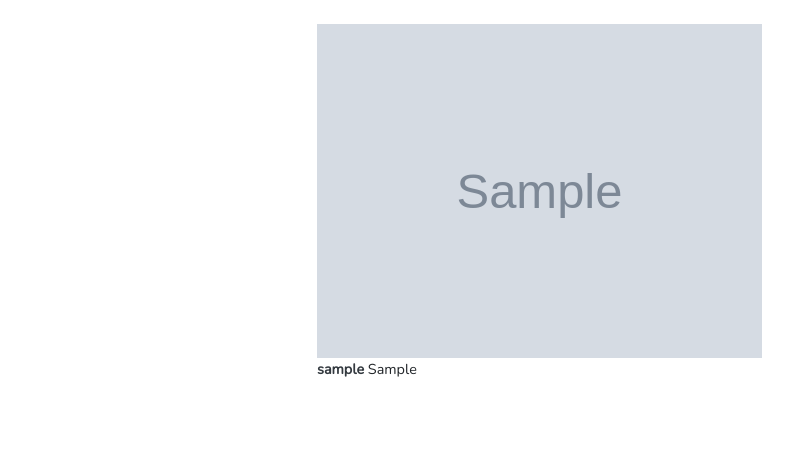
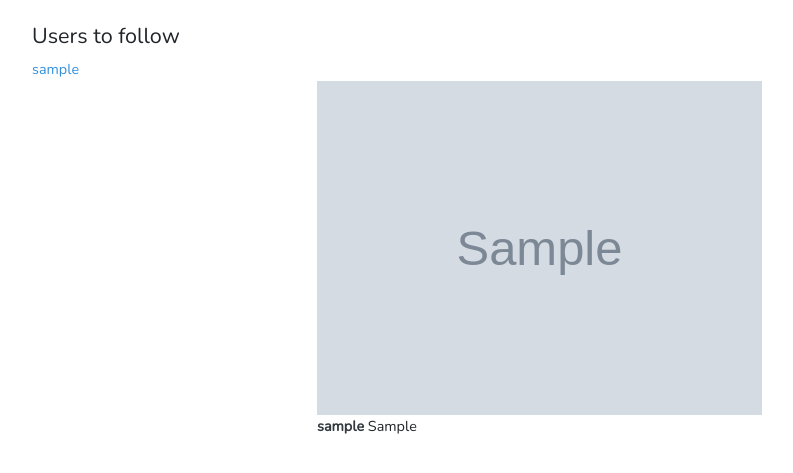
Before and after one commit to aasisrijal/instaClone, a Laravel app: page / in a window 1280 px wide. Shown: the part 59-532 px from the top of the page, without its empty margins (53-846 px from the left). Run offline with Laravel 8, Linux system fonts and the light colour scheme; a user stored in the database is signed in; tables that the repository leaves empty hold one stand-in row (values such as "Sample post"); grey boxes marked "Sample" are stand-in pictures; style sheets or scripts are compiled from the project's sources.

```diff
--- a/app/Http/Controllers/Auth/LoginController.php
+++ b/app/Http/Controllers/Auth/LoginController.php
@@ -25,7 +25,7 @@ class LoginController extends Controller
      *
      * @var string
      */
-    protected $redirectTo = '/';
+    protected $redirectTo = '/profile/';
 
     /**
      * Create a new controller instance.
--- a/app/Http/Controllers/PostController.php
+++ b/app/Http/Controllers/PostController.php
@@ -5,6 +5,7 @@ namespace App\Http\Controllers;
 use Illuminate\Http\Request;
 use Intervention\Image\Facades\Image;
 use App\Post;
+use App\User;
 
 class PostController extends Controller
 {
@@ -19,9 +20,10 @@ class PostController extends Controller
     }
 
     public function index(){
+        $userAll = User::all();
         $users = auth()->user()->following()->pluck('profiles.user_id');
         $posts = Post::whereIn('user_id', $users)->with('user')->latest()->paginate(1);
-        return view('posts.index', compact('posts'));
+        return view('posts.index', compact('userAll','posts'));
     }
 
     public function store(){
--- a/app/Providers/AppServiceProvider.php
+++ b/app/Providers/AppServiceProvider.php
@@ -3,6 +3,7 @@
 namespace App\Providers;
 
 use Illuminate\Support\ServiceProvider;
+use Illuminate\Support\Facades\Schema;
 
 class AppServiceProvider extends ServiceProvider
 {
@@ -23,6 +24,6 @@ class AppServiceProvider extends ServiceProvider
      */
     public function boot()
     {
-        //
+        Schema::defaultStringLength(191);
     }
 }
--- a/resources/views/posts/index.blade.php
+++ b/resources/views/posts/index.blade.php
@@ -2,8 +2,18 @@
 
 @section('content')
     <div class="container">
+    <h4>Users to follow</h4>
+    @foreach($userAll as $user)
+    <div class="row">
+        <div class="col-4">
+            <a href="/profile/{{ $user->id }}">{{ $user->username }}</a>
+        </div>
+
+    </div>
+    @endforeach
      @foreach($posts as $post)
         <div class="row">
+
         <div class="col-5 offset-3">
             <a href="/profile/{{ $post->user->id }}"><img src="/storage/{{ $post->image }}" class="w-100"></a>
 
```
